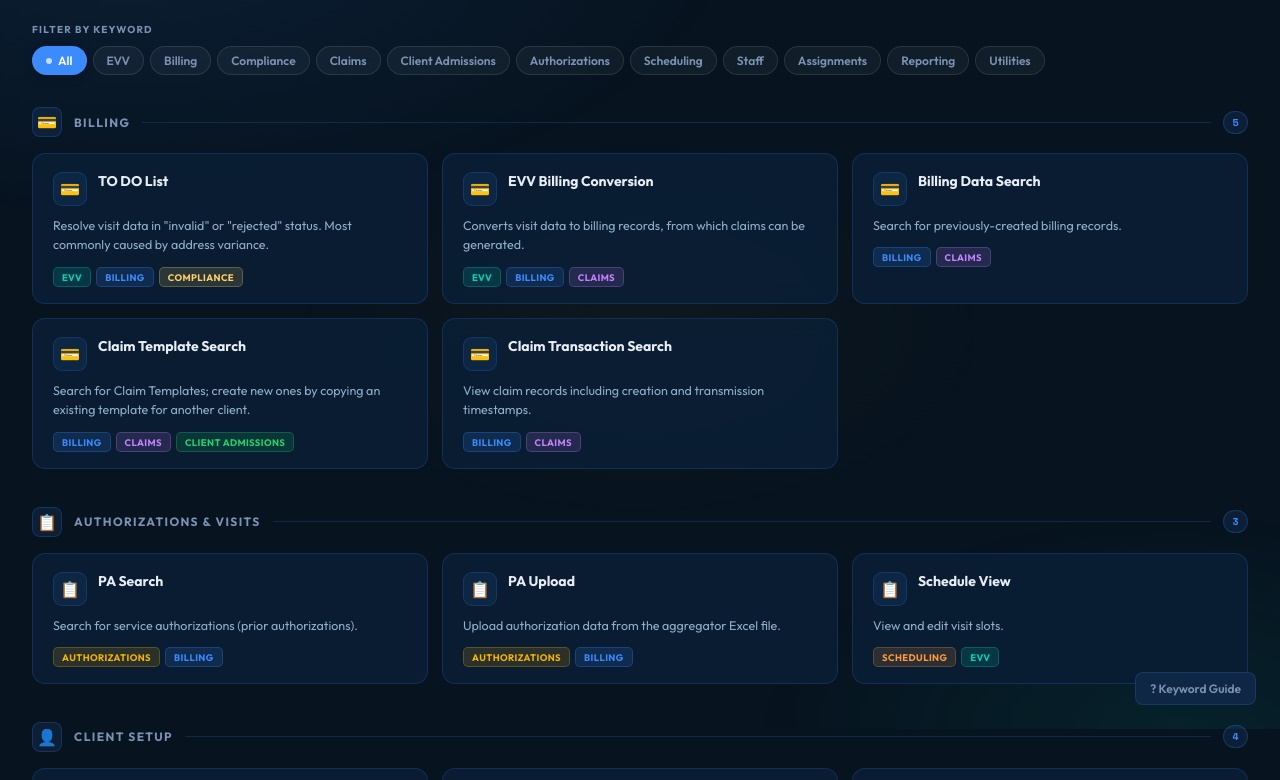
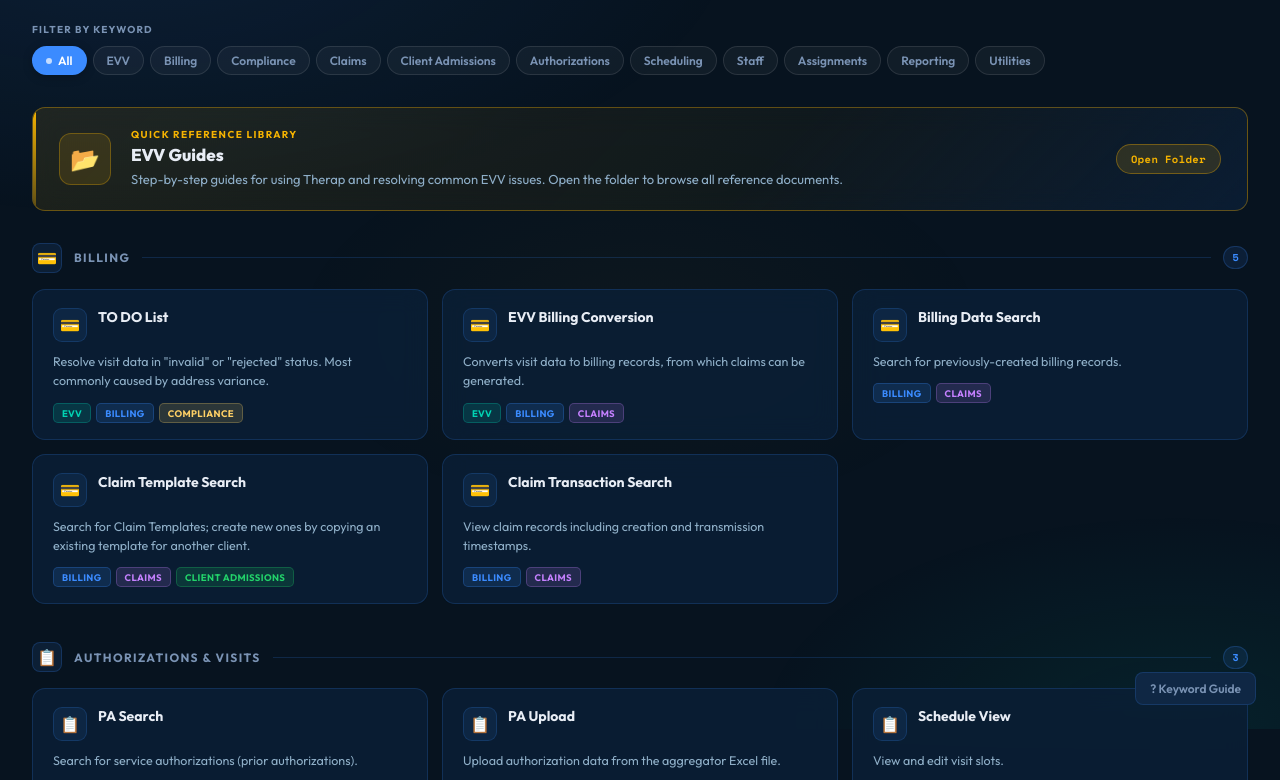
Before and after one commit to pgspears/TherapSux, a plain HTML site: page index.html in a window 1280 px wide. Shown: the part 71-851 px from the top of the page. Drawn offline with nearby package versions, Linux system fonts and the light colour scheme.

Commit message:
Update logo height and add featured resource banner
Increased logo image height and added a featured resource banner with styling and content.

```diff
--- a/index.html
+++ b/index.html
@@ -80,7 +80,7 @@ header {
 
 /* Logo image — 550x107 source, rendered at proportional height for header */
 .logo-img {
-  height: 34px;           /* header is 66px; 34px keeps comfortable padding */
+  height: 44px;           /* header is 66px; 44px keeps comfortable padding */
   width: auto;            /* preserves 550:107 aspect → ~175px wide */
   display: block;
   /* Slight brightness boost so it reads well on dark bg without a white box */
@@ -135,6 +135,83 @@ header {
 .result-count {
   font-family: 'Space Mono', monospace; font-size: 11px;
   color: var(--muted); white-space: nowrap;
+}
+
+/* ================================================================
+   FEATURED RESOURCE BANNER
+================================================================ */
+.featured-banner {
+  display: flex; align-items: center; gap: 20px;
+  background: linear-gradient(135deg, rgba(245,179,1,0.10) 0%, rgba(245,179,1,0.04) 60%, rgba(11,30,53,0.90) 100%);
+  border: 1px solid rgba(245,179,1,0.35);
+  border-radius: var(--radius);
+  padding: 20px 26px;
+  margin-bottom: 32px;
+  text-decoration: none; color: inherit;
+  cursor: pointer; position: relative; overflow: hidden;
+  transition: transform .18s, box-shadow .18s, border-color .18s;
+  backdrop-filter: blur(12px);
+}
+.featured-banner::before {
+  /* Subtle glow sweep on the left edge */
+  content: '';
+  position: absolute; left: 0; top: 0; bottom: 0; width: 3px;
+  background: linear-gradient(180deg, var(--gold), rgba(245,179,1,0.3));
+  border-radius: 3px 0 0 3px;
+}
+.featured-banner:hover {
+  transform: translateY(-2px);
+  border-color: rgba(245,179,1,0.60);
+  box-shadow: 0 10px 36px rgba(0,0,0,0.30), 0 0 0 1px rgba(245,179,1,0.12);
+}
+.featured-banner::after {
+  content: "\2197";
+  position: absolute; top: 18px; right: 20px;
+  font-size: 16px; color: var(--gold);
+  opacity: 0; transform: translate(3px,-3px);
+  transition: opacity .15s, transform .15s;
+  pointer-events: none;
+}
+.featured-banner:hover::after { opacity: .8; transform: translate(0,0); }
+
+.featured-icon {
+  width: 52px; height: 52px; flex-shrink: 0;
+  background: rgba(245,179,1,0.12);
+  border: 1px solid rgba(245,179,1,0.30);
+  border-radius: 12px;
+  display: flex; align-items: center; justify-content: center;
+  font-size: 24px;
+}
+
+.featured-body { flex: 1; min-width: 0; }
+
+.featured-eyebrow {
+  font-size: 10px; font-weight: 700; letter-spacing: 1.4px;
+  text-transform: uppercase; color: var(--gold);
+  margin-bottom: 4px;
+}
+
+.featured-title {
+  font-size: 17px; font-weight: 800; color: var(--text);
+  margin-bottom: 5px; line-height: 1.2;
+}
+
+.featured-desc {
+  font-size: 13px; color: #8fafc8; line-height: 1.5;
+}
+
+.featured-badge {
+  flex-shrink: 0;
+  background: rgba(245,179,1,0.14); border: 1px solid rgba(245,179,1,0.35);
+  color: var(--gold); font-family: 'Space Mono', monospace;
+  font-size: 10.5px; font-weight: 700;
+  padding: 6px 14px; border-radius: 99px; letter-spacing: .4px;
+  white-space: nowrap;
+}
+
+@media (max-width: 600px) {
+  .featured-banner { flex-wrap: wrap; }
+  .featured-badge { display: none; }
 }
 
 /* ================================================================
@@ -421,6 +498,19 @@ header {
   <div class="filter-label">Filter by keyword</div>
   <div class="filter-bar" id="filterBar"></div>
 
+  <!-- EVV Guides featured banner -->
+  <a class="featured-banner"
+     href="https://drive.google.com/drive/u/0/folders/1nbiayyWLJ_ghpYQW8HM2dl-MOrExf1iy"
+     target="_blank" rel="noopener noreferrer">
+    <div class="featured-icon" id="featuredIcon"></div>
+    <div class="featured-body">
+      <div class="featured-eyebrow">Quick Reference Library</div>
+      <div class="featured-title">EVV Guides</div>
+      <div class="featured-desc">Step-by-step guides for using Therap and resolving common EVV issues. Open the folder to browse all reference documents.</div>
+    </div>
+    <div class="featured-badge">Open Folder</div>
+  </a>
+
   <!-- Recently visited -->
   <div id="recentSection" style="display:none;">
     <div class="filter-label" style="margin-bottom:10px;">Recently visited</div>
@@ -611,6 +701,9 @@ document.addEventListener('DOMContentLoaded', function() {
   buildFilterBar();
   buildLegend();
   buildRecentStrip();
+  /* Set featured banner icon safely via JS */
+  var fi = document.getElementById('featuredIcon');
+  if (fi) fi.textContent = '\uD83D\uDCC2'; /* open file folder */
   render();
 
   /* Search input */
```
